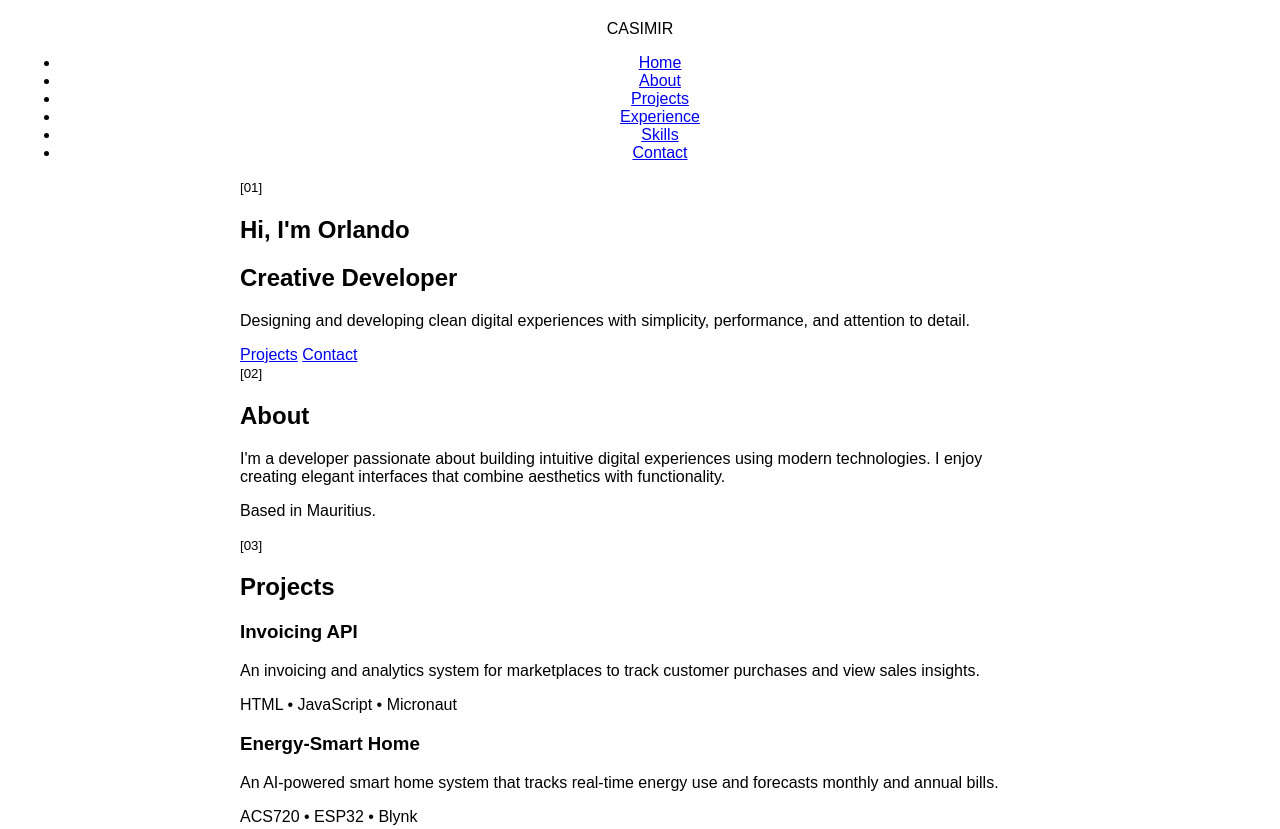
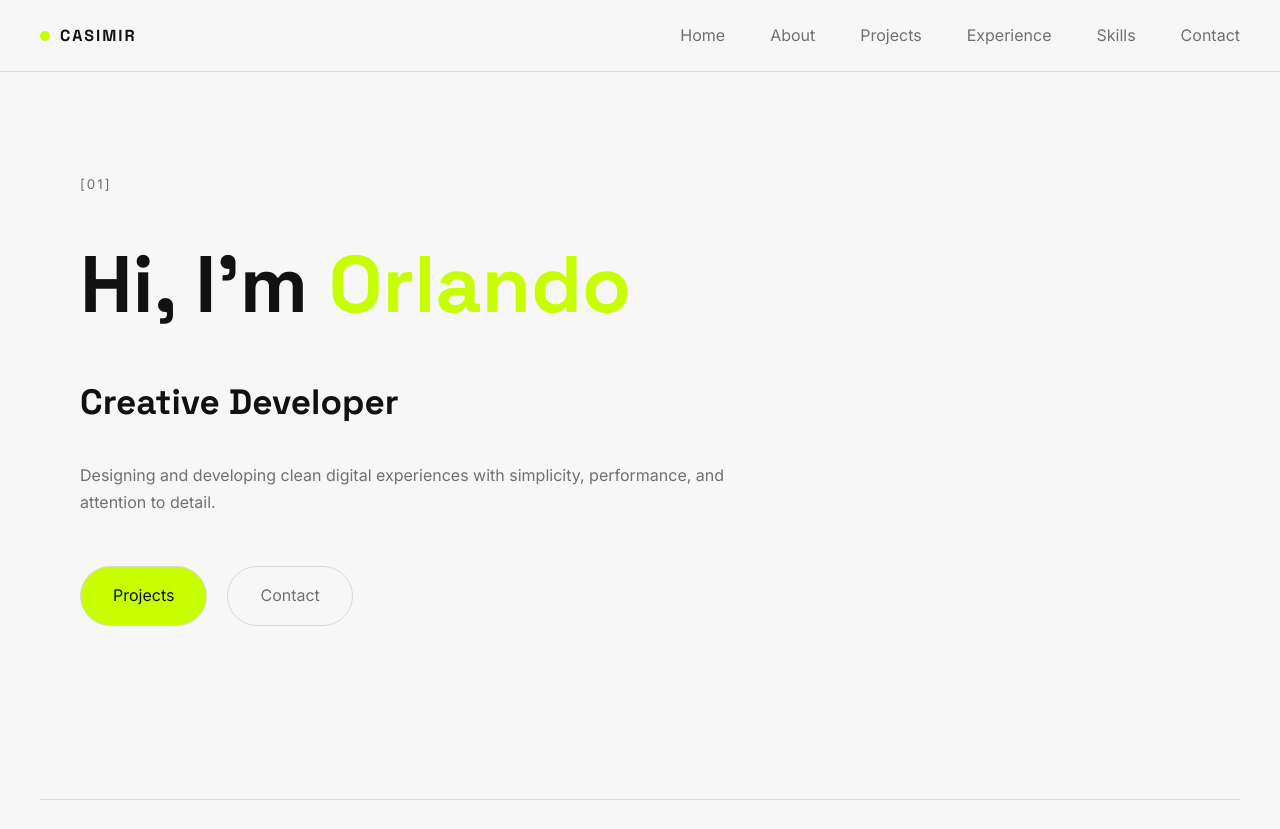
Before and after one commit to csmr0/casimir-portfolio, a plain HTML site: page index.html in a window 1280 px wide. Shown: the top 829 px of the page. Drawn offline with Linux system fonts and the light colour scheme.

Commit message:
style.css

```diff
--- a/css/style.css
+++ b/css/style.css
@@ -1,19 +1,361 @@
-body {
-    font-family: Arial, sans-serif;
-    margin: 0;
-    padding: 20px;
+*{
+    margin:0;
+    padding:0;
+    box-sizing:border-box;
 }
 
-header {
-    text-align: center;
+html{
+    scroll-behavior:smooth;
 }
 
-section {
-    max-width: 800px;
-    margin: auto;
+:root{
+
+    --bg:#f7f7f7;
+    --text:#111111;
+    --grey:#707070;
+    --border:#d8d8d8;
+    --accent:#C8FF00;
+
 }
 
-footer {
-    text-align: center;
-    margin-top: 50px;
+body{
+
+    background:var(--bg);
+    color:var(--text);
+    font-family:Inter,sans-serif;
+    line-height:1.7;
+
 }
+
+/* NAVBAR */
+
+header{
+
+    position:fixed;
+    width:100%;
+    top:0;
+    left:0;
+
+    background:rgba(247,247,247,.9);
+    backdrop-filter:blur(12px);
+
+    border-bottom:1px solid var(--border);
+
+    z-index:1000;
+
+}
+
+.navbar{
+
+    max-width:1300px;
+    margin:auto;
+
+    display:flex;
+    justify-content:space-between;
+    align-items:center;
+
+    padding:22px 40px;
+
+}
+
+.logo{
+
+    display:flex;
+    align-items:center;
+    gap:10px;
+
+    font-family:"Space Grotesk",sans-serif;
+    font-weight:700;
+    letter-spacing:2px;
+
+}
+
+.dot{
+
+    width:10px;
+    height:10px;
+    border-radius:50%;
+    background:var(--accent);
+
+}
+
+ul{
+
+    display:flex;
+    gap:45px;
+    list-style:none;
+
+}
+
+a{
+
+    text-decoration:none;
+    color:var(--grey);
+
+    transition:.3s;
+
+}
+
+a:hover{
+
+    color:var(--text);
+
+}
+
+/* GENERAL */
+
+section{
+
+    max-width:1200px;
+    margin:auto;
+
+    padding:140px 40px;
+
+    border-bottom:1px solid var(--border);
+
+}
+
+small{
+
+    color:var(--grey);
+    letter-spacing:2px;
+    text-transform:uppercase;
+
+}
+
+h1{
+
+    font-size:5rem;
+    font-family:"Space Grotesk",sans-serif;
+    margin:20px 0;
+
+}
+
+h1 span{
+
+    color:var(--accent);
+
+}
+
+h2{
+
+    font-size:2.2rem;
+    margin-bottom:30px;
+    font-family:"Space Grotesk",sans-serif;
+
+}
+
+p{
+
+    color:var(--grey);
+    max-width:700px;
+
+}
+
+/* HERO */
+
+.hero{
+
+    min-height:100vh;
+
+    display:flex;
+    flex-direction:column;
+    justify-content:center;
+
+}
+
+.buttons{
+
+    margin-top:50px;
+
+    display:flex;
+    gap:20px;
+
+}
+
+.btn{
+
+    padding:15px 32px;
+
+    border-radius:40px;
+
+    border:1px solid var(--border);
+
+    transition:.3s;
+
+}
+
+.primary{
+
+    background:var(--accent);
+    color:#111;
+
+}
+
+.primary:hover{
+
+    transform:translateY(-3px);
+
+}
+
+.secondary:hover{
+
+    background:#111;
+    color:white;
+
+}
+
+/* ABOUT */
+
+.content{
+
+    display:grid;
+    grid-template-columns:2fr 1fr;
+    gap:80px;
+
+}
+
+/* PROJECTS */
+
+.projects-grid{
+
+    display:grid;
+    grid-template-columns:repeat(auto-fit,minmax(300px,1fr));
+    gap:30px;
+
+}
+
+.card{
+
+    padding:35px;
+
+    border:1px solid var(--border);
+
+    border-radius:18px;
+
+    transition:.35s;
+
+    background:white;
+
+}
+
+.card:hover{
+
+    border-color:var(--accent);
+
+    transform:translateY(-8px);
+
+}
+
+.card h3{
+
+    margin-bottom:20px;
+
+    font-family:"Space Grotesk";
+
+}
+
+.card span{
+
+    display:block;
+    margin-top:30px;
+
+    color:var(--grey);
+
+}
+
+/* EXPERIENCE */
+
+.timeline{
+
+    display:flex;
+    flex-direction:column;
+    gap:35px;
+
+}
+
+.item{
+
+    padding-bottom:25px;
+
+    border-bottom:1px solid var(--border);
+
+}
+
+/* SKILLS */
+
+.skills{
+
+    display:flex;
+    flex-wrap:wrap;
+
+    gap:18px;
+
+}
+
+.skills span{
+
+    border:1px solid var(--border);
+
+    padding:12px 22px;
+
+    border-radius:30px;
+
+    transition:.3s;
+
+}
+
+.skills span:hover{
+
+    background:var(--accent);
+
+}
+
+/* CONTACT */
+
+#contact{
+
+    text-align:center;
+
+}
+
+#contact p{
+
+    margin:auto;
+
+    font-size:1.3rem;
+
+}
+
+/* RESPONSIVE */
+
+@media(max-width:900px){
+
+    .navbar{
+
+        flex-direction:column;
+        gap:20px;
+
+    }
+
+    ul{
+
+        gap:18px;
+        flex-wrap:wrap;
+        justify-content:center;
+
+    }
+
+    h1{
+
+        font-size:3.2rem;
+
+    }
+
+    .content{
+
+        grid-template-columns:1fr;
+
+    }
+
+}
```
